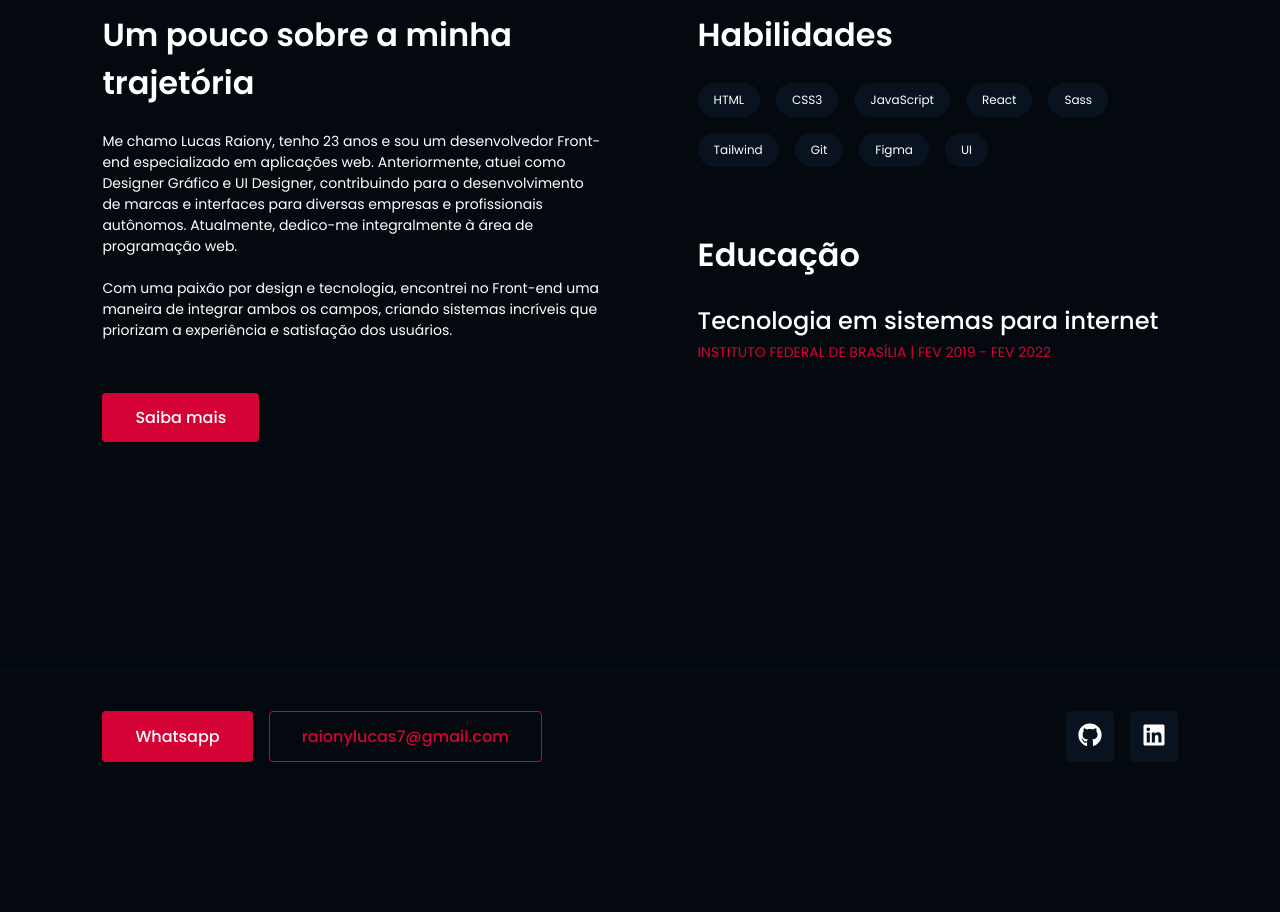
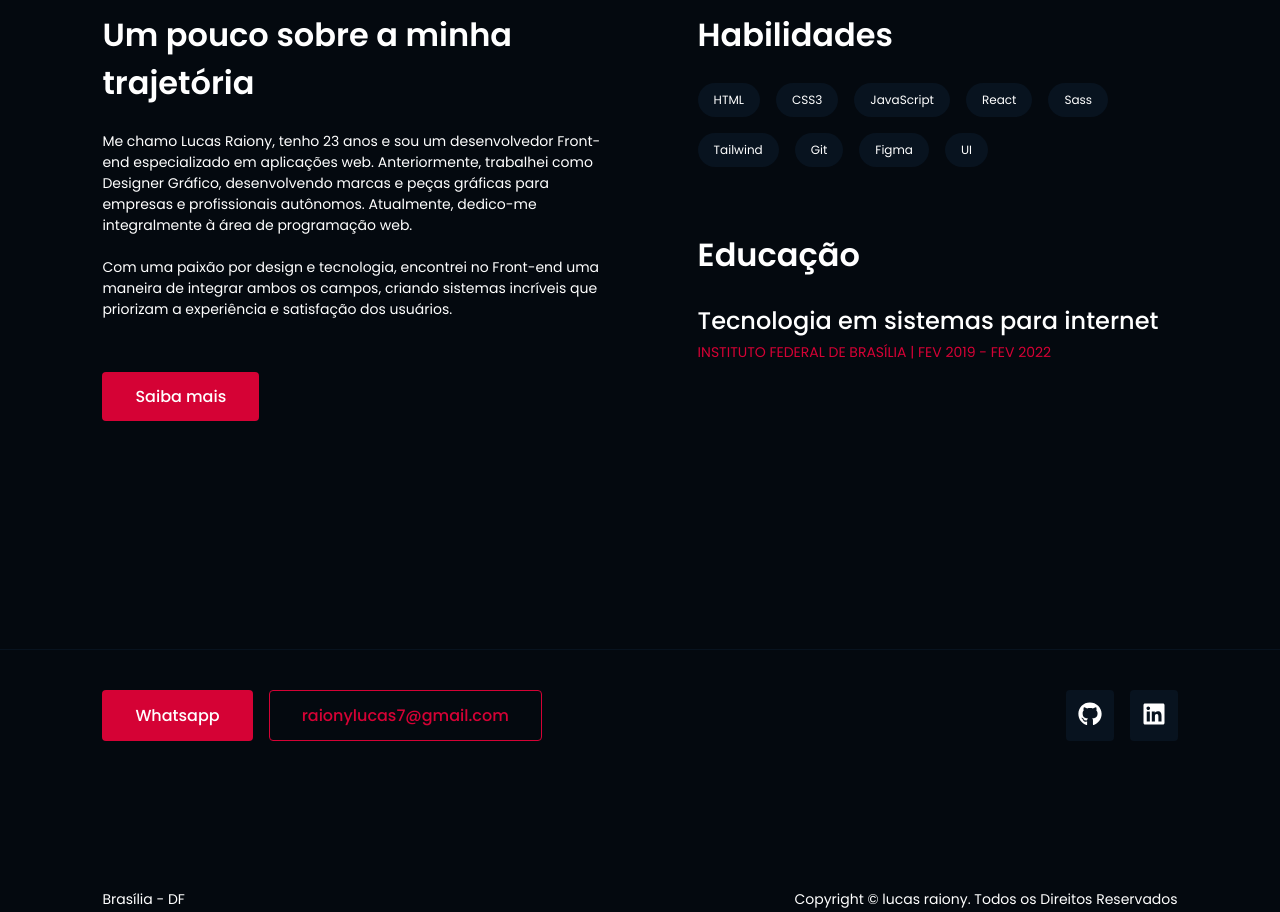
Before and after one commit to raionylucas/portfolio-react, a React (Vite) app: page / in a window 1280 px wide. Shown: the part 980-1892 px from the top of the page. Built offline with nearby package versions, Linux system fonts and the light colour scheme.

Commit message:
alterando textxo do sobre

```diff
--- a/src/components/about/AboutMe.jsx
+++ b/src/components/about/AboutMe.jsx
@@ -8,10 +8,10 @@ function AboutMe() {
         <h2>Um pouco sobre a minha trajetória</h2>
         <p>
           Me chamo Lucas Raiony, tenho 23 anos e sou um desenvolvedor Front-end
-          especializado em aplicações web. Anteriormente, atuei como Designer
-          Gráfico e UI Designer, contribuindo para o desenvolvimento de marcas e
-          interfaces para diversas empresas e profissionais autônomos.
-          Atualmente, dedico-me integralmente à área de programação web.
+          especializado em aplicações web. Anteriormente, trabalhei como
+          Designer Gráfico, desenvolvendo marcas e peças gráficas para empresas
+          e profissionais autônomos. Atualmente, dedico-me integralmente à área
+          de programação web.
           <br />
           <br />
           Com uma paixão por design e tecnologia, encontrei no Front-end uma
```
